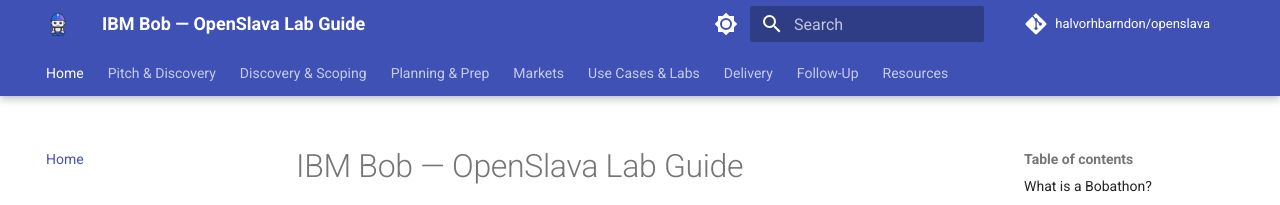
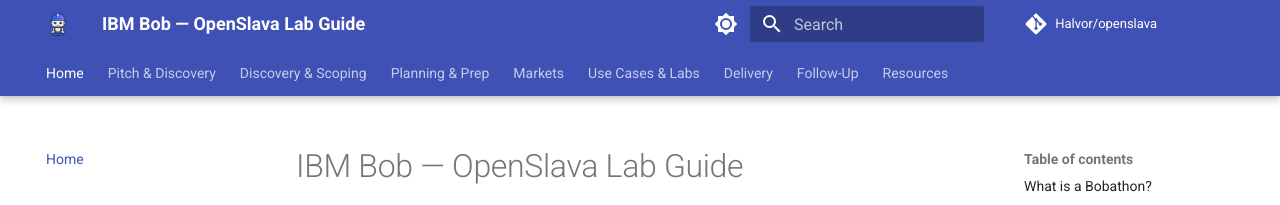
Before and after one commit to HalvorIBM/openslava, an MkDocs documentation site: the page built from docs/index.md, in a window 1280 px wide. Shown: the top 205 px of the page. Built offline with MkDocs 1.6.1 and Material for MkDocs 9.7.7, drawn with Linux system fonts in a browser that asks for light colours; comment, search, counter and statistics services are not loaded.

Commit message:
Fix site_url and deploy workflow for github.ibm.com/Halvor/openslava

```diff
--- a/mkdocs.yml
+++ b/mkdocs.yml
@@ -1,8 +1,8 @@
 site_name: IBM Bob — OpenSlava Lab Guide
 site_description: Hands-on lab guide for the IBM Bob Bobathon at OpenSlava — three tracks for Beginner, Intermediate, and Expert participants.
-site_url: https://halvorhbarndon.github.io/openslava
-repo_url: https://github.com/halvorhbarndon/openslava
-repo_name: halvorhbarndon/openslava
+site_url: https://pages.github.ibm.com/Halvor/openslava
+repo_url: https://github.ibm.com/Halvor/openslava
+repo_name: Halvor/openslava
 edit_uri: edit/main/docs/
 
 theme:
@@ -74,7 +74,7 @@
 extra:
   social:
     - icon: fontawesome/brands/github
-      link: https://github.com/halvorhbarndon/openslava
+      link: https://github.ibm.com/Halvor/openslava
 
 nav:
   - Home: index.md
```
Also changed, not shown: 1 other file.
